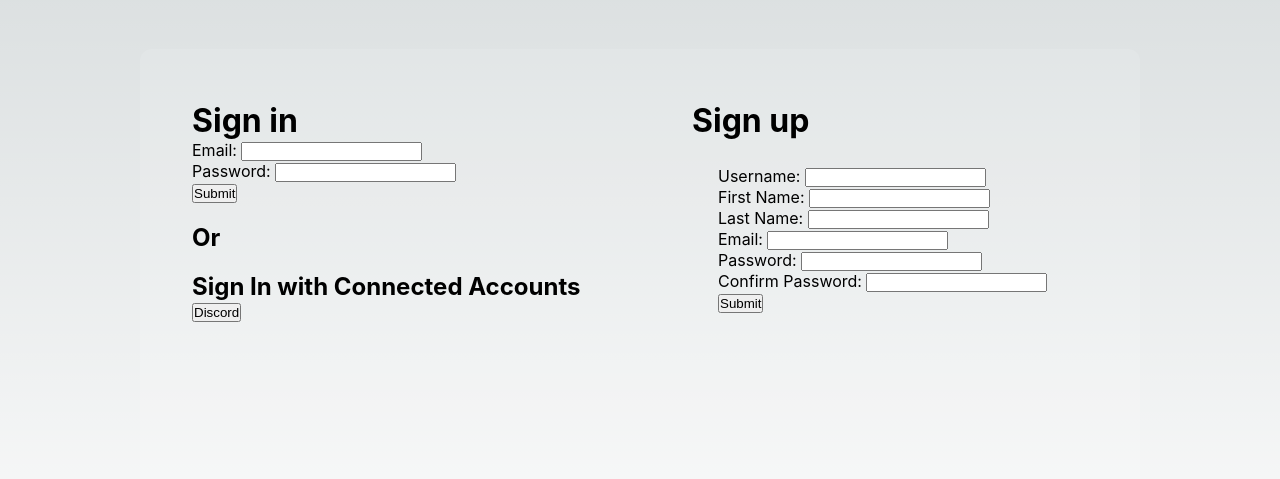
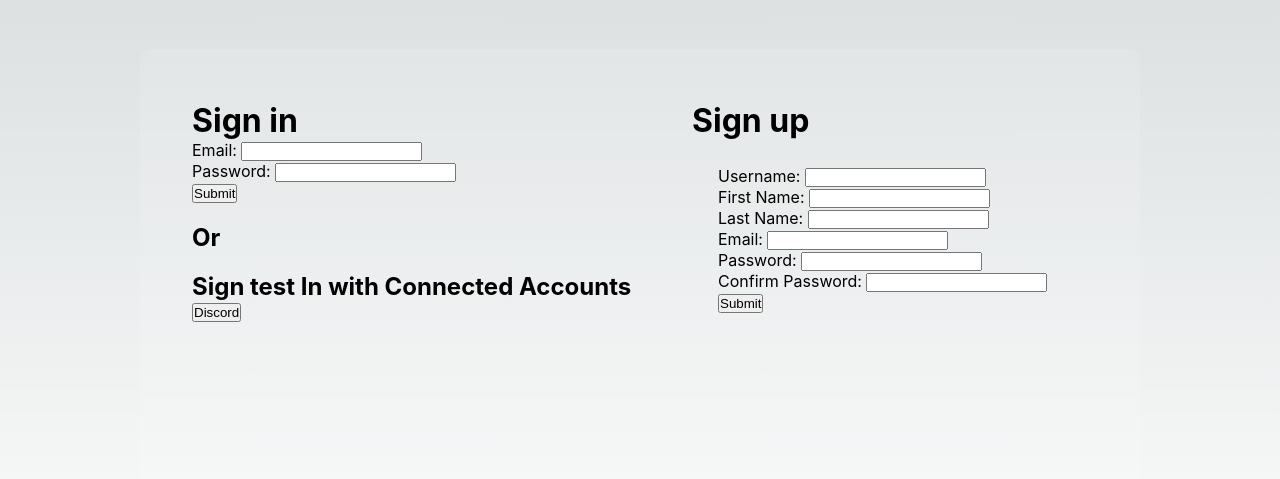
Before and after one commit to 11xnt/irish-collegiate-esports-platform, a Next.js app: page / in a window 1280 px wide. Shown: the part 125-604 px from the top of the page. Built offline with nearby package versions, Linux system fonts and the light colour scheme; no server answers.

Commit message:
test demo fyp

```diff
--- a/pages/signInPage.tsx
+++ b/pages/signInPage.tsx
@@ -27,7 +27,7 @@ export default function SignInPage(props) {
               <h2>Or</h2>
               <br/>
 
-              <h2>Sign In with Connected Accounts</h2>
+              <h2>Sign test In with Connected Accounts</h2>
               <button onClick={() => signIn("discord")}>Discord</button>
             </div>
             <div>
```
